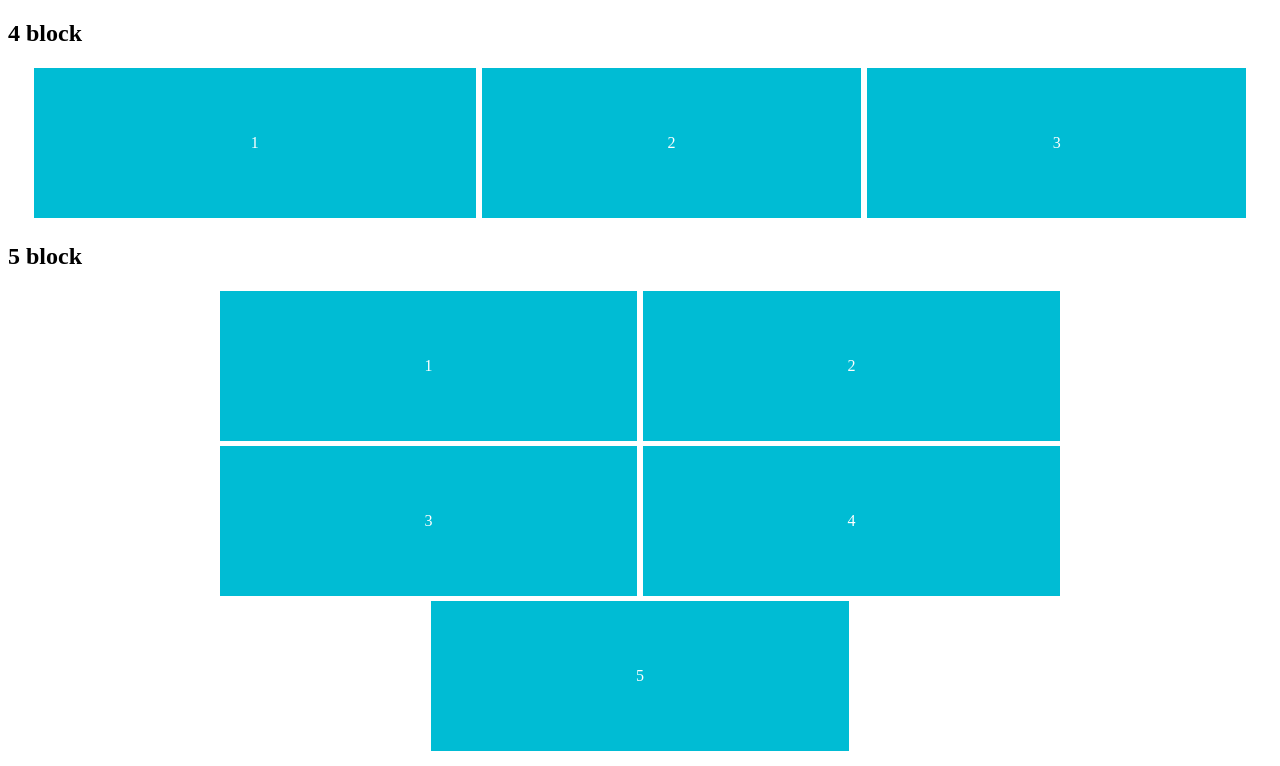
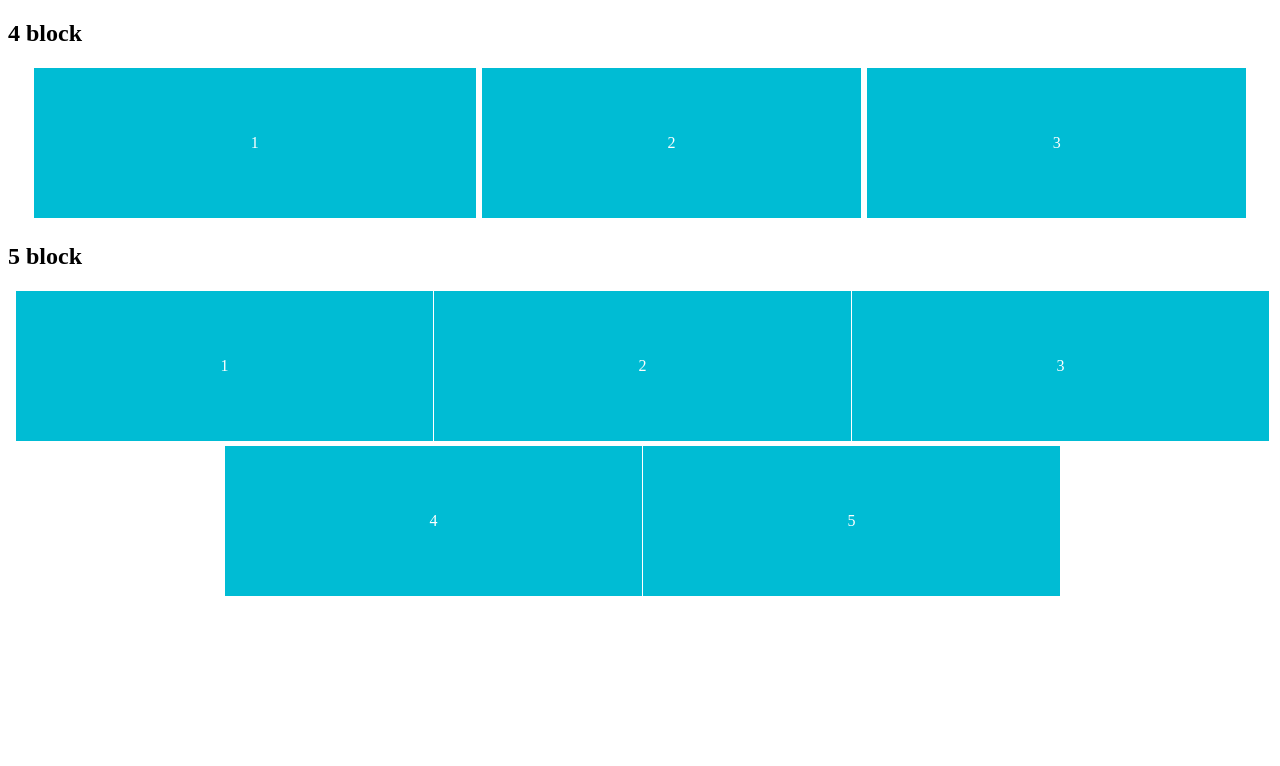
Before and after one commit to YuliPolishchuk/YuliPolishchuk.github.io, a plain HTML site: page mediaqueries/index.html in a window 1280 px wide. Shown: the part 953-1719 px from the top of the page. After the commit the page ends 1564 px from the top, so only its background shows below. Drawn offline with Linux system fonts and the light colour scheme.

Commit message:
Update style.css

```diff
--- a/mediaqueries/css/style.css
+++ b/mediaqueries/css/style.css
@@ -56,6 +56,7 @@
         .fifth.block .colored {
             width: 33%;
             display: inline-block;
+            margin-right:-5px;
         }
 
 }
```
